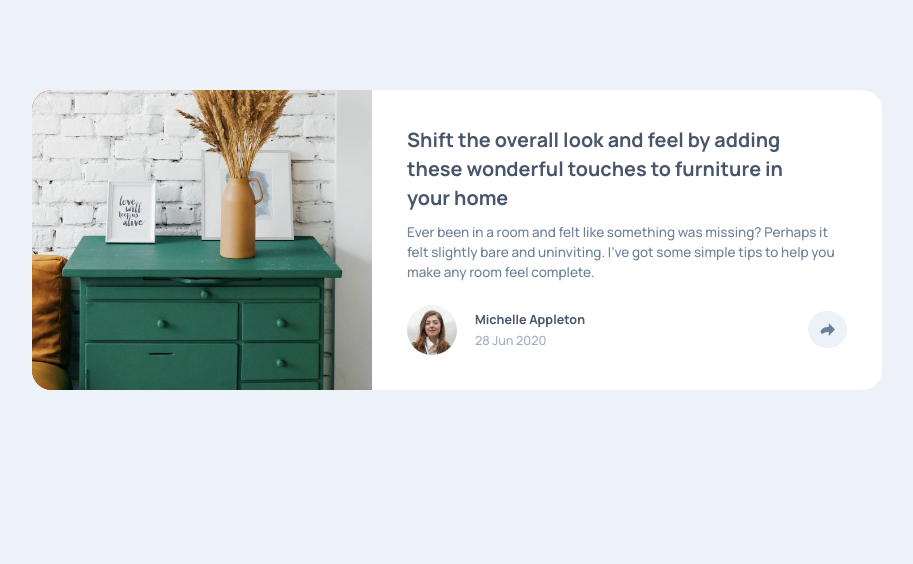
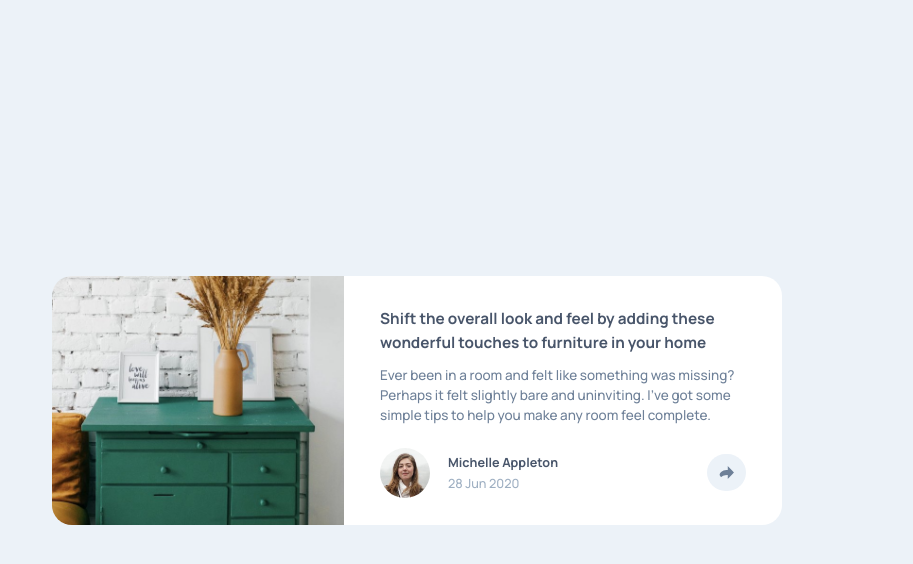
Before and after one commit to itsnooshin/Article-preview-component-fm, a website built with Vite: page index.html in a window 1280 px wide. Shown: the whole page, without its empty margins (223-1136 px from the left). Built offline with nearby package versions, Linux system fonts and the light colour scheme.

Commit message:
Improve desktop layout by fixing alignment issues and adding new styles for improved readability

```diff
--- a/style.css
+++ b/style.css
@@ -22,10 +22,8 @@ ul {
 }
 
 .container {
-  max-width: 490px;
-  margin: 90px 40px 90px 40px;
-  display: grid;
-  /* grid-template-rows: 43% 45%; */
+  max-width: 500px;
+  margin: 50px 30px;
 }
 .container-information {
   background-color: white;
@@ -37,13 +35,13 @@ ul {
 .container-information {
   border-bottom-right-radius: 20px;
   border-bottom-left-radius: 20px;
-  padding: 45px;
+  padding: 2rem 3rem;
 }
 .container-information__title {
   color: #48556a;
   font-size: 1.7rem;
   font-weight: 700;
-  max-width: 300px;
+  max-width: 500px;
   line-height: 24px;
 }
 .container-footer {
@@ -54,7 +52,7 @@ ul {
 .container-information__lead {
   font-size: 1.5rem;
   color: #6e8098;
-  max-width: 300px;
+  max-width: 500px;
   margin: 10px 0;
   line-height: 20px;
 }
@@ -90,42 +88,41 @@ ul {
     font-size: 56.25%;
   }
   body {
-    position: relative;
+    display: grid;
+    place-items: center;
+    height: 100vh;
   }
+
   .container {
     display: grid;
-    grid-template-columns: 50% 75%;
-    justify-content: center;
-    width: 100%;
+    grid-template-columns: 2fr 3fr;
+    max-width: 730px;
+    margin:0  auto;
+  }
+  .image__container {
+    object-fit: cover;
     height: 100%;
-    max-width: 680px;
-    width: 100%;
-    position: absolute;
-    top: 50%; /* position the top  edge of the element at the middle of the parent */
-    left: 50%; /* position the left edge of the element at the middle of the parent */
-
-    transform: translate(-50%, -50%);
   }
 
   .image__container {
     border-top-right-radius: 0px;
     border-top-left-radius: 20px;
     border-bottom-left-radius: 20px;
-    background-color: red;
   }
   .container-information {
     border-top-right-radius: 20px;
     border-bottom-left-radius: 0px;
-    padding: 35px;
+   padding: 3.5rem 4rem 3rem 4rem;
   }
+
   .image__container {
     width: 100%;
     height: 100%;
   }
   .container-information__title {
-    font-size: 2.2rem;
+    font-size: 1.7rem;
     max-width: 389px;
-    line-height: 29px;
+    /* line-height: 29px; */
   }
   .container-information__lead {
     font-size: 1.5rem;
```
